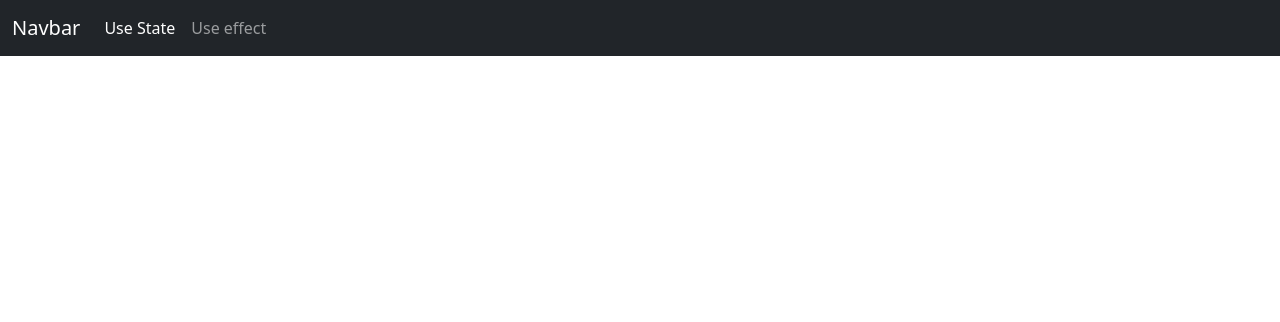
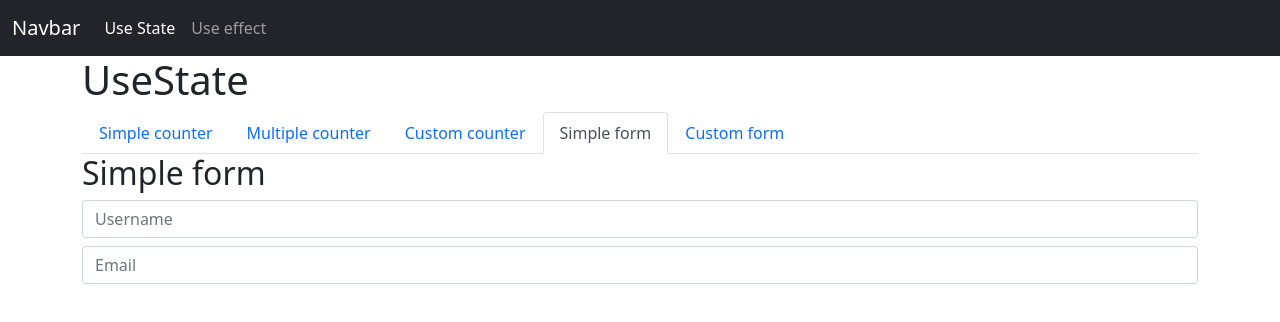
Before and after one commit to mundoenrique/05-react-hook-app, a React (Vite) app: page /use-state/simple-form in a window 1280 px wide. Shown: the top 322 px of the page. Built offline with nearby package versions, Linux system fonts and the light colour scheme.

Commit message:
Optimizaciones

```diff
--- a/src/components/01-UseState/CounterWithCustomHook.jsx
+++ b/src/components/01-UseState/CounterWithCustomHook.jsx
@@ -11,13 +11,25 @@ export function CounterWithCustomHook() {
 				role="group"
 				aria-label="Basic mixed styles example"
 			>
-				<button className="btn btn-outline-primary" onClick={() => increment()}>
+				<button
+					type="button"
+					className="btn btn-outline-primary"
+					onClick={() => increment()}
+				>
 					Add
 				</button>
-				<button className="btn btn-outline-danger" onClick={reset}>
+				<button
+					type="button"
+					className="btn btn-outline-danger"
+					onClick={reset}
+				>
 					Reset
 				</button>
-				<button className="btn btn-outline-info" onClick={() => decrement()}>
+				<button
+					type="button"
+					className="btn btn-outline-info"
+					onClick={() => decrement()}
+				>
 					Subtract
 				</button>
 			</div>
--- a/src/components/01-UseState/FormWithCustomHook.jsx
+++ b/src/components/01-UseState/FormWithCustomHook.jsx
@@ -10,10 +10,12 @@ export function FormWithCustomHook() {
 	return (
 		<>
 			<h2>Custom form</h2>
+			<form>
 				<input
 					type="text"
 					className="form-control"
 					placeholder="Username"
+					autoComplete="off"
 					name="username"
 					value={username}
 					onChange={onInputchange}
@@ -21,7 +23,8 @@ export function FormWithCustomHook() {
 				<input
 					type="mail"
 					className="form-control mt-2"
-				placeholder="email"
+					placeholder="Email"
+					autoComplete="off"
 					name="email"
 					value={email}
 					onChange={onInputchange}
@@ -29,15 +32,21 @@ export function FormWithCustomHook() {
 				<input
 					type="password"
 					className="form-control mt-2"
-				placeholder="Contraseña"
+					placeholder="Password"
+					autoComplete="off"
 					name="password"
 					value={password}
 					onChange={onInputchange}
 				/>
 
-			<button className="btn btn-outline-danger mt-2" onClick={onResetForm}>
+				<button
+					type="reset"
+					className="btn btn-outline-danger mt-2"
+					onClick={onResetForm}
+				>
 					Reset
 				</button>
+			</form>
 		</>
 	);
 }
--- a/src/components/01-UseState/SimpleCounter.jsx
+++ b/src/components/01-UseState/SimpleCounter.jsx
@@ -7,6 +7,7 @@ export function SimpleCounter() {
 		<>
 			<h2>Counter1: {counter1}</h2>
 			<button
+				type="button"
 				className="btn btn-primary"
 				onClick={() => setCounter(counter1 + 10)}
 			>
--- /dev/null
+++ b/src/components/01-UseState/SimpleForm.jsx
@@ -0,0 +1,45 @@
+import { useState } from 'react';
+
+export function SimpleForm() {
+	const [formState, setFormState] = useState({
+		username: '',
+		email: '',
+	});
+
+	const { username, email } = formState;
+
+	const onInputchange = ({ target }) => {
+		const { name, value } = target;
+		setFormState({
+			...formState,
+			[name]: value,
+		});
+	};
+
+	return (
+		<>
+			<h2>Simple form</h2>
+			<form>
+				<input
+					type="text"
+					className="form-control"
+					placeholder="Username"
+					autoComplete="off"
+					name="username"
+					value={username}
+					onChange={onInputchange}
+				/>
+
+				<input
+					type="mail"
+					className="form-control mt-2"
+					placeholder="Email"
+					autoComplete="off"
+					name="email"
+					value={email}
+					onChange={onInputchange}
+				/>
+			</form>
+		</>
+	);
+}
--- a/src/components/01-UseState/UseStateHook.jsx
+++ b/src/components/01-UseState/UseStateHook.jsx
@@ -21,6 +21,11 @@ export default function UseStateHook() {
 					</NavLink>
 				</li>
 				<li className="nav-item">
+					<NavLink className="nav-link" to="simple-form">
+						Simple form
+					</NavLink>
+				</li>
+				<li className="nav-item">
 					<NavLink className="nav-link" to="custom-form">
 						Custom form
 					</NavLink>
--- a/src/components/01-UseState/index.js
+++ b/src/components/01-UseState/index.js
@@ -3,3 +3,4 @@ export * from './CounterWithCustomHook';
 export * from './FormWithCustomHook';
 export * from './MultipleCounter';
 export * from './SimpleCounter';
+export * from './SimpleForm';
--- a/src/routers/MainRouter.jsx
+++ b/src/routers/MainRouter.jsx
@@ -4,6 +4,7 @@ import UseStateHook, {
 	FormWithCustomHook,
 	MultipleCounter,
 	SimpleCounter,
+	SimpleForm,
 } from '../components/01-UseState';
 import HooksReference from '../components/HooksReference';
 
@@ -17,6 +18,7 @@ export function MainRouter() {
 						<Route path="simple-counter" element={<SimpleCounter />} />
 						<Route path="multiple-counter" element={<MultipleCounter />} />
 						<Route path="custom-counter" element={<CounterWithCustomHook />} />
+						<Route path="simple-form" element={<SimpleForm />} />
 						<Route path="custom-form" element={<FormWithCustomHook />} />
 					</Route>
 				</Routes>
```
Lines whose indentation alone changed are shown as unchanged.
